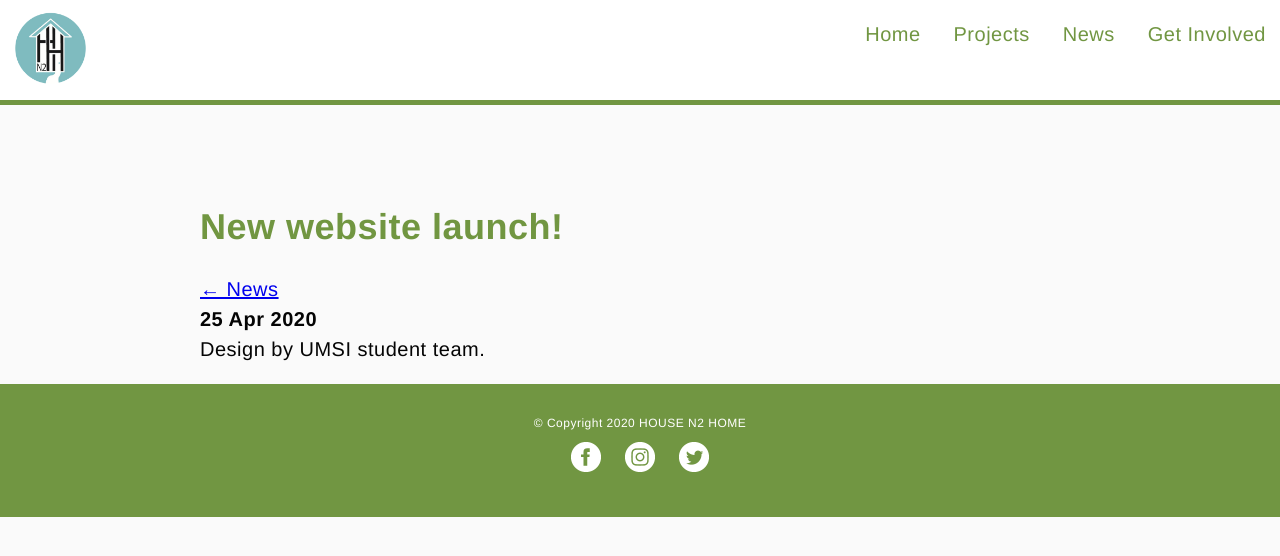
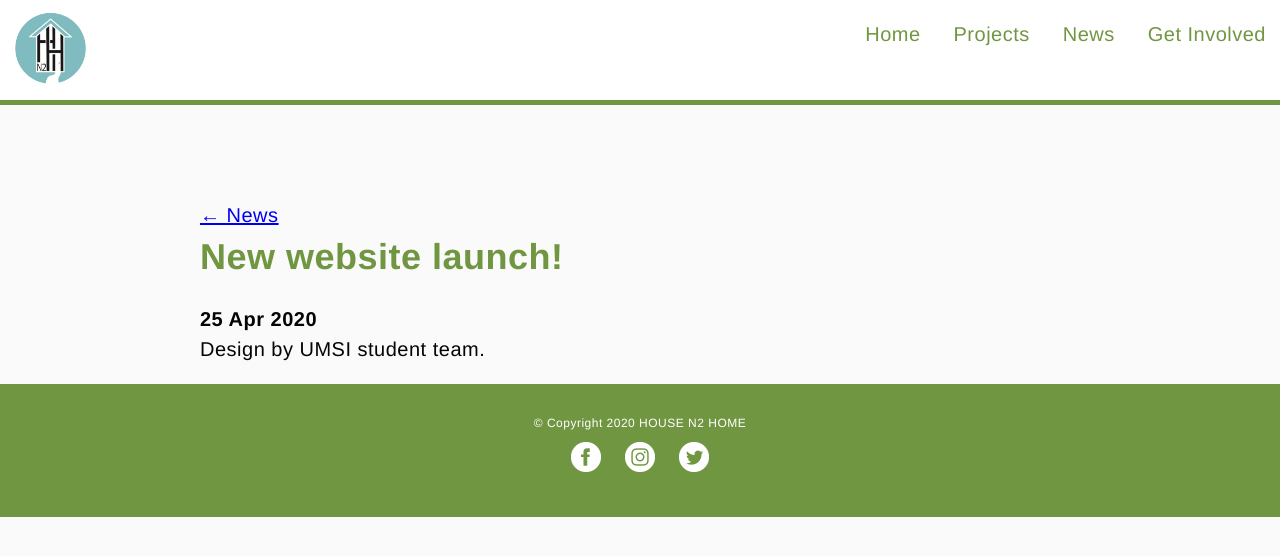
Before and after one commit to si-air2020/si-air2020.github.io, a Jekyll site: the page built from _posts/2020-04-25-new-website-launch.md, in a window 1280 px wide. Shown: the top 556 px of the page. Built offline with Jekyll 4.4.1, drawn with Linux system fonts in a browser that asks for light colours.

Commit message:
Update post.html

```diff
--- a/_layouts/post.html
+++ b/_layouts/post.html
@@ -2,8 +2,8 @@
 layout: default
 ---
 <div class="news-section">
+   <a class="back-link" href="/news">← News</a>
   <h1 class="news-post">{{ page.title }}</h1>
-  <a class="back-link" href="/news">← News</a>
   <p class="meta"><strong>{{ page.date | date_to_string }}</strong></p>
 
   <div class="post">
```
